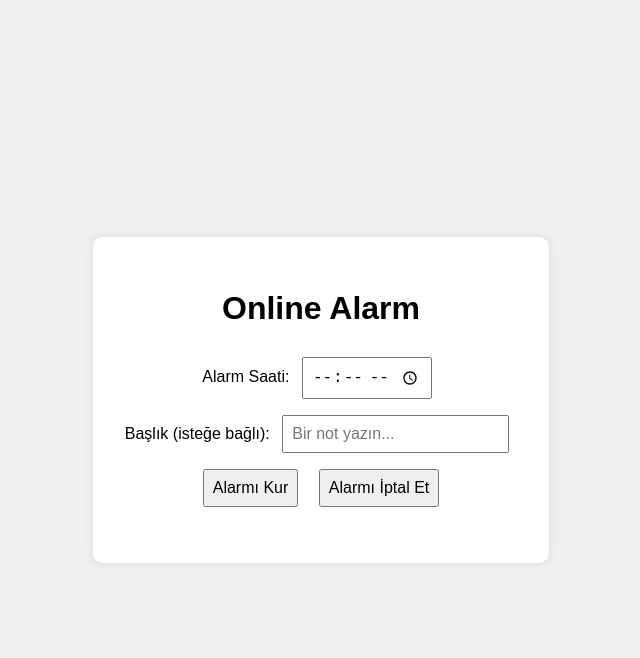
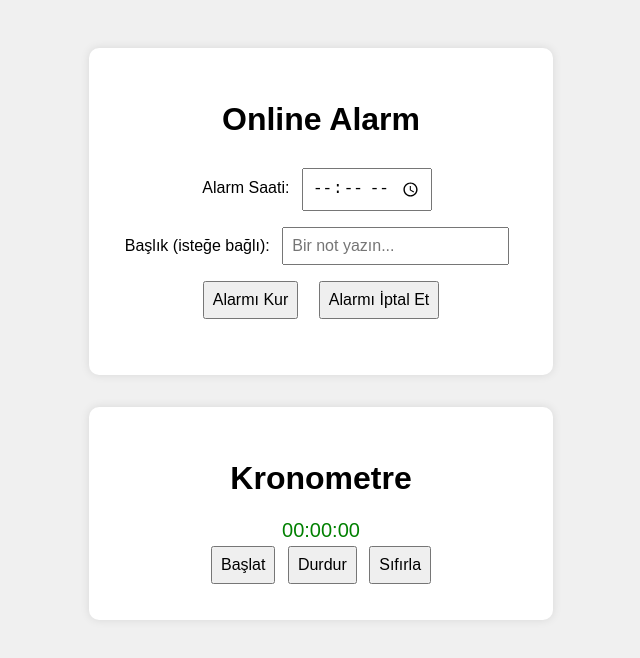
Before and after one commit to ismailaricioglu/alarma, a plain HTML site: page index.html in a window 1280 px wide. Shown: the whole page, without its empty margins (319-959 px from the left). Drawn offline with Linux system fonts and the light colour scheme.

Commit message:
Update index.html

```diff
--- a/index.html
+++ b/index.html
@@ -3,7 +3,7 @@
 <head>
   <meta charset="UTF-8">
   <meta name="viewport" content="width=device-width, initial-scale=1.0">
-  <title>Online Alarm</title>
+  <title>Online Alarm ve Kronometre</title>
   <style>
     body {
       font-family: sans-serif;
@@ -11,26 +11,33 @@
       display: flex;
       flex-direction: column;
       align-items: center;
-      justify-content: center;
-      height: 100vh;
+      justify-content: flex-start;
+      padding: 2rem 1rem;
+      min-height: 100vh;
       margin: 0;
     }
     .container {
       background-color: white;
       padding: 2rem;
+      margin: 1rem;
       border-radius: 10px;
       box-shadow: 0 0 10px rgba(0,0,0,0.1);
       text-align: center;
+      width: 100%;
+      max-width: 400px;
     }
     input, button {
       padding: 0.5rem;
       font-size: 1rem;
       margin: 0.5rem;
     }
-    #countdown {
+    #countdown, #stopwatchDisplay {
       font-size: 1.25rem;
       color: green;
       margin-top: 1rem;
+    }
+    .button-group button {
+      margin: 0.25rem;
     }
   </style>
 </head>
@@ -47,6 +54,16 @@
     <button onclick="clearAlarm()">Alarmı İptal Et</button>
     <div id="status"></div>
     <div id="countdown"></div>
+  </div>
+
+  <div class="container">
+    <h1>Kronometre</h1>
+    <div id="stopwatchDisplay">00:00:00</div>
+    <div class="button-group">
+      <button onclick="startStopwatch()">Başlat</button>
+      <button onclick="stopStopwatch()">Durdur</button>
+      <button onclick="resetStopwatch()">Sıfırla</button>
+    </div>
   </div>
 
   <audio id="alarmSound" src="https://github.com/itswadesh/online-alarm-clock/blob/main/public/sounds/bell.mp3?raw=true" preload="auto"></audio>
@@ -107,6 +124,39 @@
       sound.pause();
       sound.currentTime = 0;
     }
+
+    // Kronometre
+    let stopwatchInterval;
+    let stopwatchTime = 0;
+    let running = false;
+
+    function updateStopwatchDisplay() {
+      const hours = Math.floor(stopwatchTime / 3600);
+      const minutes = Math.floor((stopwatchTime % 3600) / 60);
+      const seconds = stopwatchTime % 60;
+      document.getElementById("stopwatchDisplay").textContent =
+        `${String(hours).padStart(2, '0')}:${String(minutes).padStart(2, '0')}:${String(seconds).padStart(2, '0')}`;
+    }
+
+    function startStopwatch() {
+      if (running) return;
+      running = true;
+      stopwatchInterval = setInterval(() => {
+        stopwatchTime++;
+        updateStopwatchDisplay();
+      }, 1000);
+    }
+
+    function stopStopwatch() {
+      running = false;
+      clearInterval(stopwatchInterval);
+    }
+
+    function resetStopwatch() {
+      stopStopwatch();
+      stopwatchTime = 0;
+      updateStopwatchDisplay();
+    }
   </script>
 </body>
 </html>
```
